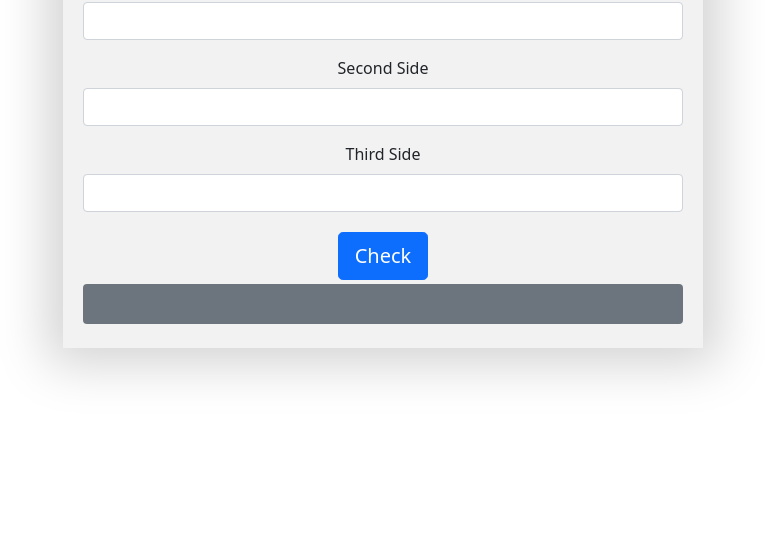
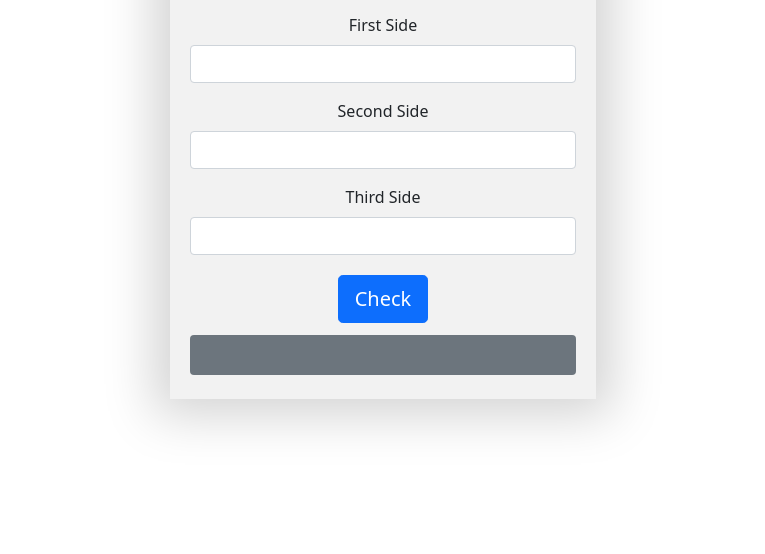
Before and after one commit to Nonslip19/Check-Triangle, a plain HTML site: page index.html in a window 1280 px wide. Shown: the part 246-800 px from the top of the page, without its empty margins (257-1022 px from the left). Drawn offline with nearby package versions, Linux system fonts and the light colour scheme.

Commit message:
width container

```diff
--- a/index.html
+++ b/index.html
@@ -14,7 +14,7 @@
     />
   </head>
   <body>
-    <div class="container w-50"><br>
+    <div class="container col-xs-8 col-sm-6 col-lg-4"><br>
       <h1>Check Your Triangle</h1>
       <form class="w-100 m-3 p-2">
         <div class="mb-3">
@@ -33,7 +33,7 @@
           Check
         </button>
         <br />
-        <div class="d-block p-2 text-white bg-secondary" id="display">
+        <div class="d-block mt-2 p-2 text-white bg-secondary" id="display">
           <br>
         </div>
       </form>
--- a/style.css
+++ b/style.css
@@ -8,8 +8,15 @@ h1{
     color: rgb(73, 72, 72);
 }
 
+body{
+    height: 100vh;
+    display: flex;
+    align-items: center;
+    justify-content: center;
+}
+
 .container{
-    margin: 7rem auto;
+    max-width: 300px;
     display: flex;
     flex-direction: column;
     text-align: center;
```
